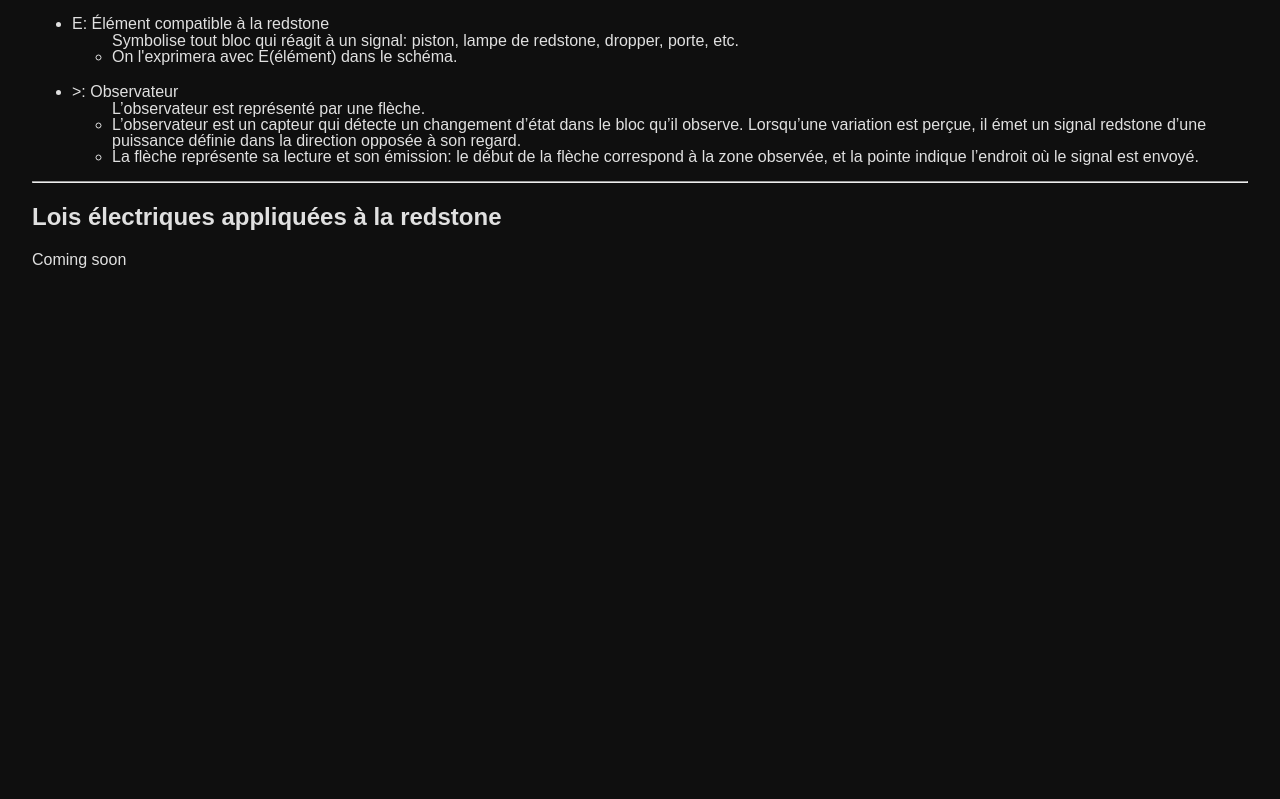
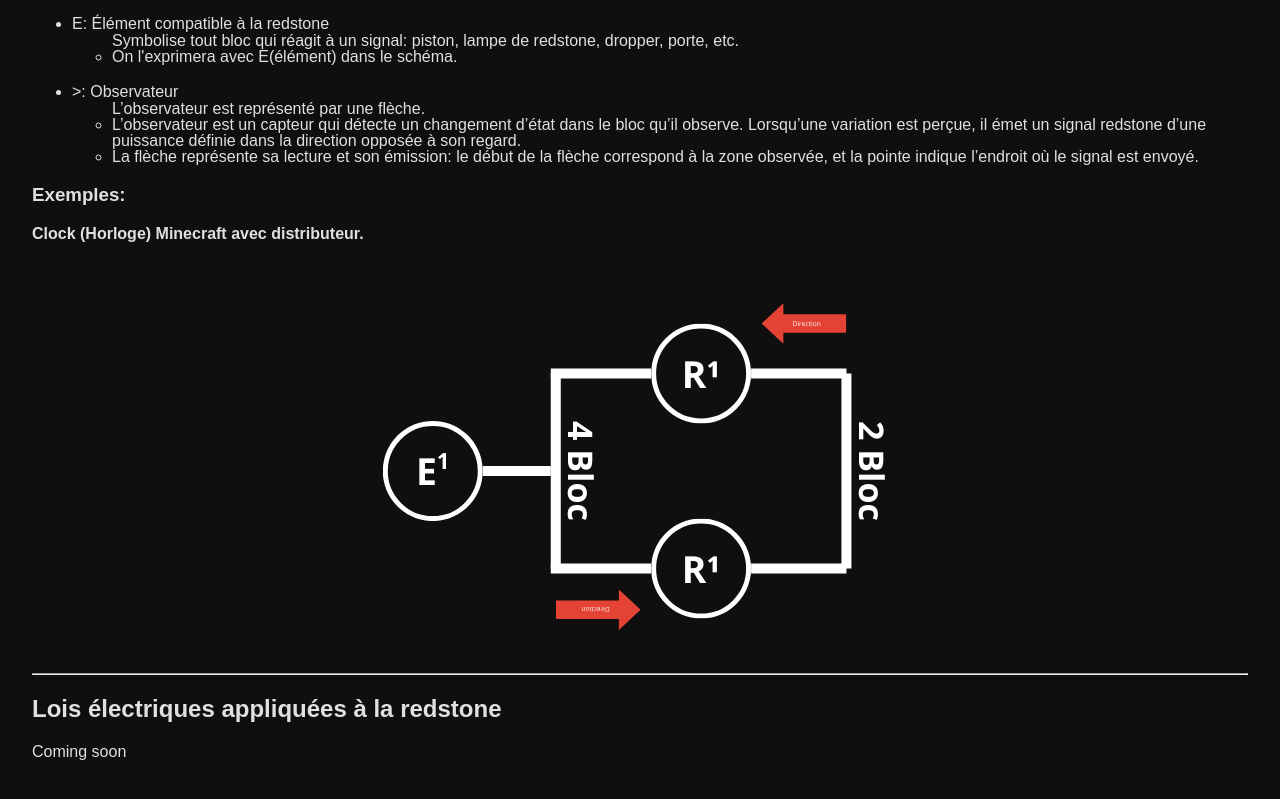
Before and after one commit to Hunterdivin30/Minecraft-Physique-Theorique, a plain HTML site: page Scientifique/representationelectriqueredstone.html in a window 1280 px wide. Shown: the part 868-1667 px from the top of the page. Before the commit the page ends 1185 px from the top, so only its background shows below. Drawn offline with Linux system fonts and the light colour scheme; files that its build step writes are made by us from their sources.

Commit message:
Update representationelectriqueredstone.html
Ajout d'une image d'exemple de circuit.

```diff
--- a/Scientifique/representationelectriqueredstone.html
+++ b/Scientifique/representationelectriqueredstone.html
@@ -71,6 +71,9 @@
 </div>
 </ul>
 </ul>
+<h3>Exemples:</h3>
+<p><b>Clock (Horloge) Minecraft avec distributeur.</b></p>
+<img src="Images/circuit.png" alt="Arbre généalogique Nexara" style="max-width: 100%; height: auto; display: block; margin: 20px auto;">
 <hr>
 <h2>Lois électriques appliquées à la redstone</h2>
 <p>Coming soon</p>
```
